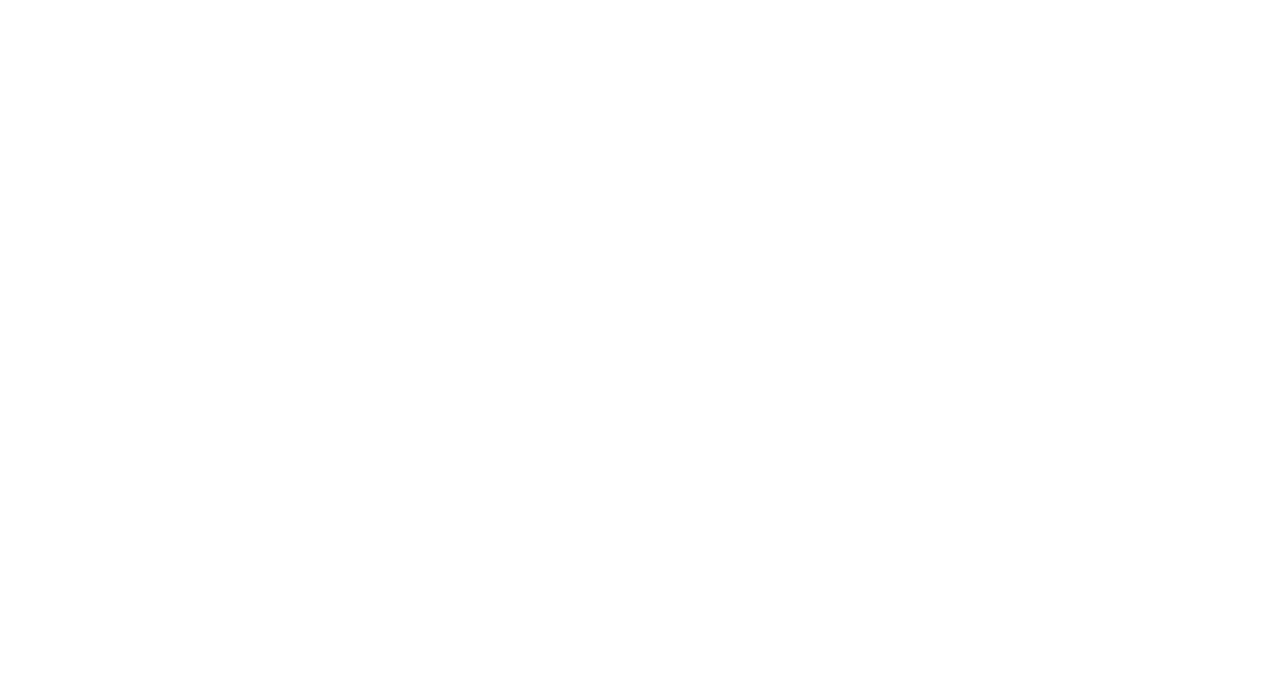
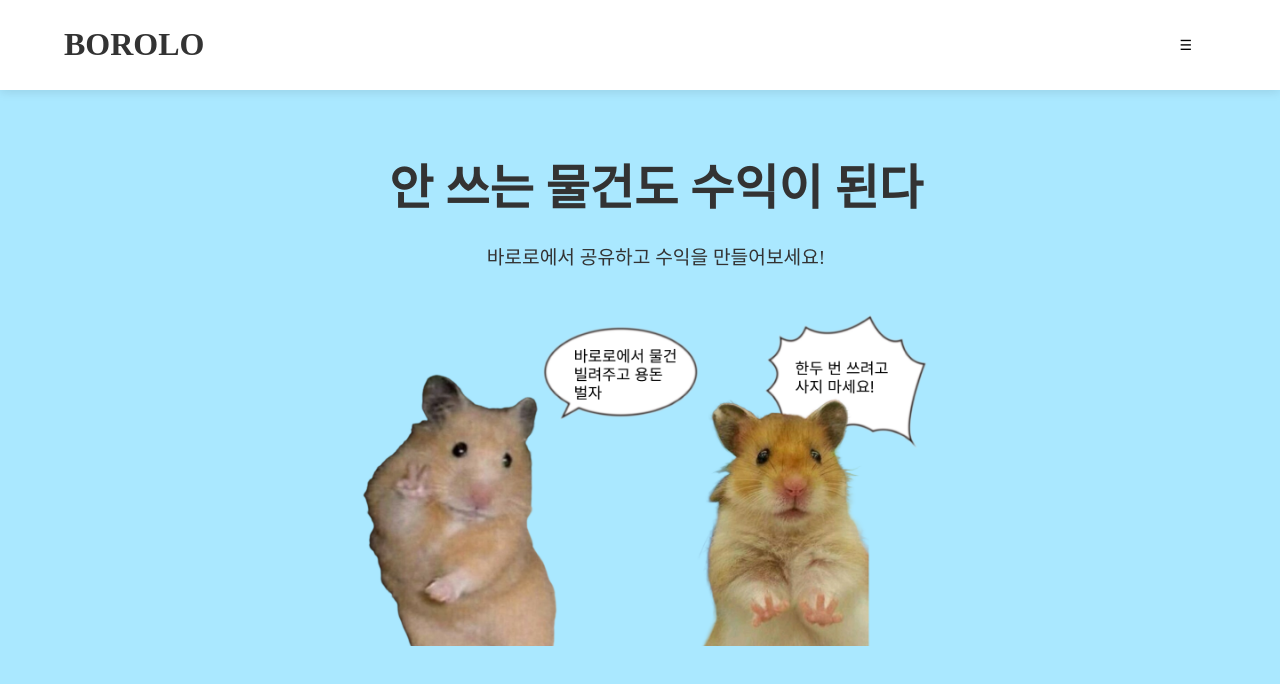
Before and after one commit to borrowLocal/frontend, a React (Create React App) app: page /onboarding in a window 1280 px wide. Before the commit this address had no page. Shown: the top 684 px of the page. Built offline with nearby package versions, Linux system fonts and the light colour scheme.

Commit message:
Style: 온보딩 페이지 구현 수정
- 히어로 이미지 추가 및 CSS 수정
- 디버깅용 온보딩 페이지 이동 버튼 생성

```diff
--- a/src/App.jsx
+++ b/src/App.jsx
@@ -37,6 +37,7 @@
             <Route path="review" element={<RequestModal />} />
             <Route path="reportUser" element={<RequestModal />} />
           </Route>
+          <Route path="/onboarding" element={<Onboarding />} />
           <Route path="/payment" element={<Payment />} />
         </Routes>
       </div>
--- a/src/components/MyMenu/MyPage.js
+++ b/src/components/MyMenu/MyPage.js
@@ -55,6 +55,12 @@
           </Link>
         </div>
         <hr></hr>
+        <div className="menu-item">
+          <Link to="/onboarding" className="menu-link">
+            온보딩(디버깅)
+          </Link>
+        </div>
+        <hr></hr>
       </div>
 
       <button className="logout-button">
--- a/src/pages/Onboarding.js
+++ b/src/pages/Onboarding.js
@@ -1,5 +1,6 @@
 import React from 'react';
 import { useNavigate, Outlet } from 'react-router-dom';
+import heroImg from '../assets/heroImg.png';
 import '../styles/Onboarding.css';
 
 const Onboarding = () => {
@@ -23,6 +24,7 @@
             <p>바로로에서 공유하고 수익을 만들어보세요!</p>
           </div>
           <div className="hero-image">
+            <img src={heroImg} alt="Hero" />
           </div>
         </section>
       </main>
--- a/src/styles/Onboarding.css
+++ b/src/styles/Onboarding.css
@@ -14,7 +14,12 @@
   position: fixed;
   width: 100%;
   top: 0;
-  z-index: 1000;
+}
+
+.header .logo {
+  font-size: 2rem;
+  font-weight: bold;
+  color: var(--text-color);
 }
 
 .nav-button {
@@ -35,27 +40,29 @@
 
 .hero-section {
   display: flex;
+  flex-direction: column;
   align-items: center;
   justify-content: space-between;
-  padding: 4rem 5%;
-  background: linear-gradient(135deg, #f5f7fa 0%, #c3cfe2 100%);
+  text-align: center;
+}
+
+.hero-text {
+  flex: 1;
+  display: flex;
+  flex-direction: column;
+  justify-content: center;
 }
 
 .hero-image {
   flex: 1;
-  max-width: 50%;
+  display: flex;
+  justify-content: center;
+  align-items: center;
 }
 
 .hero-image img {
-  width: 100%;
+  max-width: 50%;
   height: auto;
-  border-radius: 20px;
-  box-shadow: 0 10px 30px rgba(0, 0, 0, 0.1);
-}
-
-.hero-text {
-  flex: 1;
-  padding-left: 4rem;
 }
 
 .hero-text h2 {
@@ -67,14 +74,12 @@
 
 .hero-text p {
   font-size: 1.2rem;
-  color: var(--gray-color);
+  color: var(--text-color);
   margin-bottom: 2.5rem;
 }
 
 @media (max-width: 768px) {
   .hero-section {
-    flex-direction: column;
-    text-align: center;
     padding: 2rem 5%;
   }
 
```
Also changed, not shown: src/assets/heroImg.png (added).
